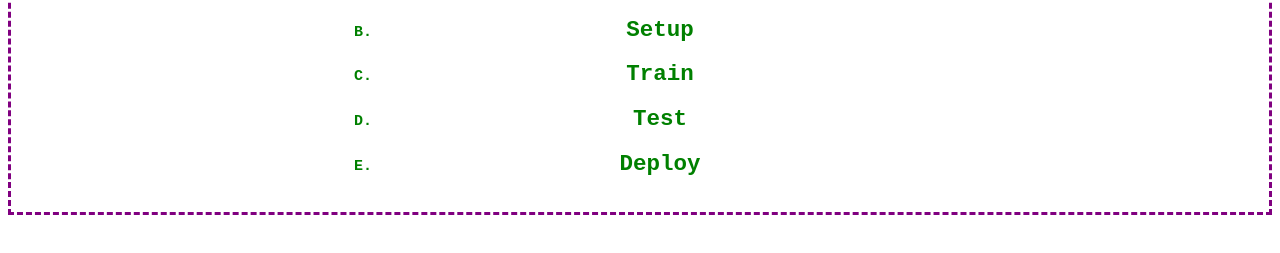
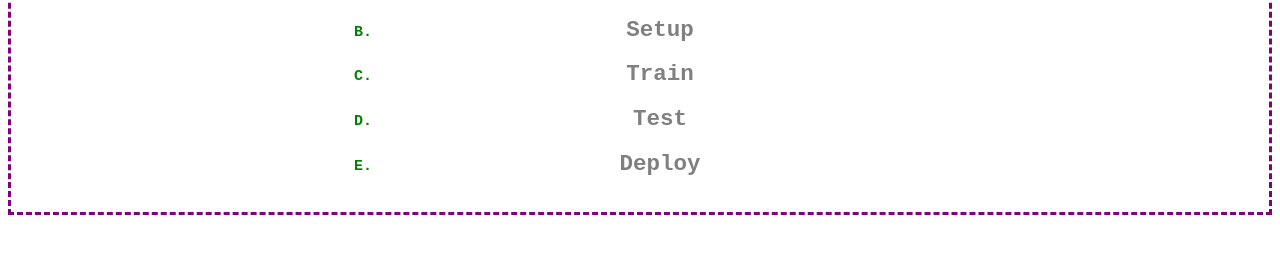
Before and after one commit to upadhyatejas/Deep-Dive-Into-CSS, a plain HTML site: page BasicCSS/index.html in a window 1280 px wide. Shown: the part 243-496 px from the top of the page. Drawn offline with Linux system fonts and the light colour scheme.

Commit message:
added overriding styles

```diff
--- a/BasicCSS/styles.css
+++ b/BasicCSS/styles.css
@@ -32,6 +32,10 @@
     padding: 2px;
     text-align:center;
 }
+/* here h2 styling for the tag gets overidden by class stylings for that particualr tag */
+h2{
+    color:grey;
+}
 
 ol{
     list-style-type: upper-latin;
```
